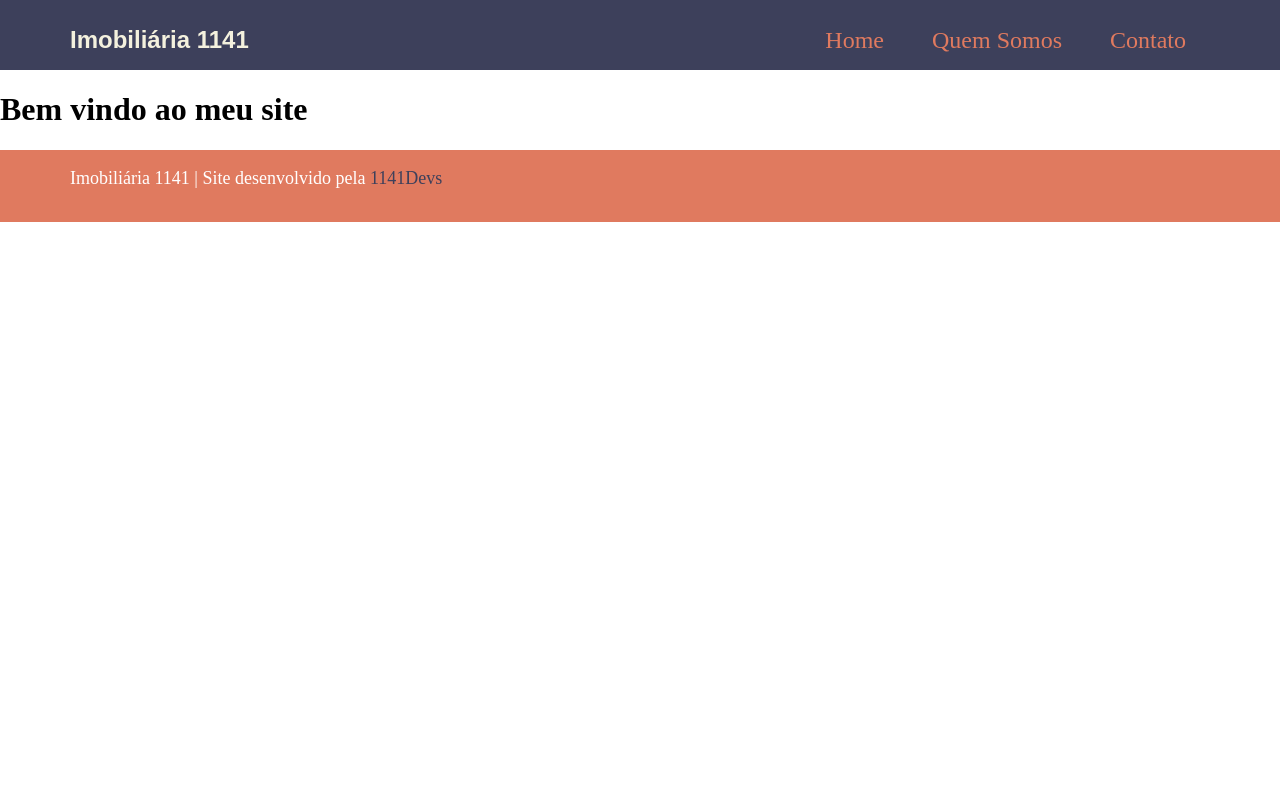
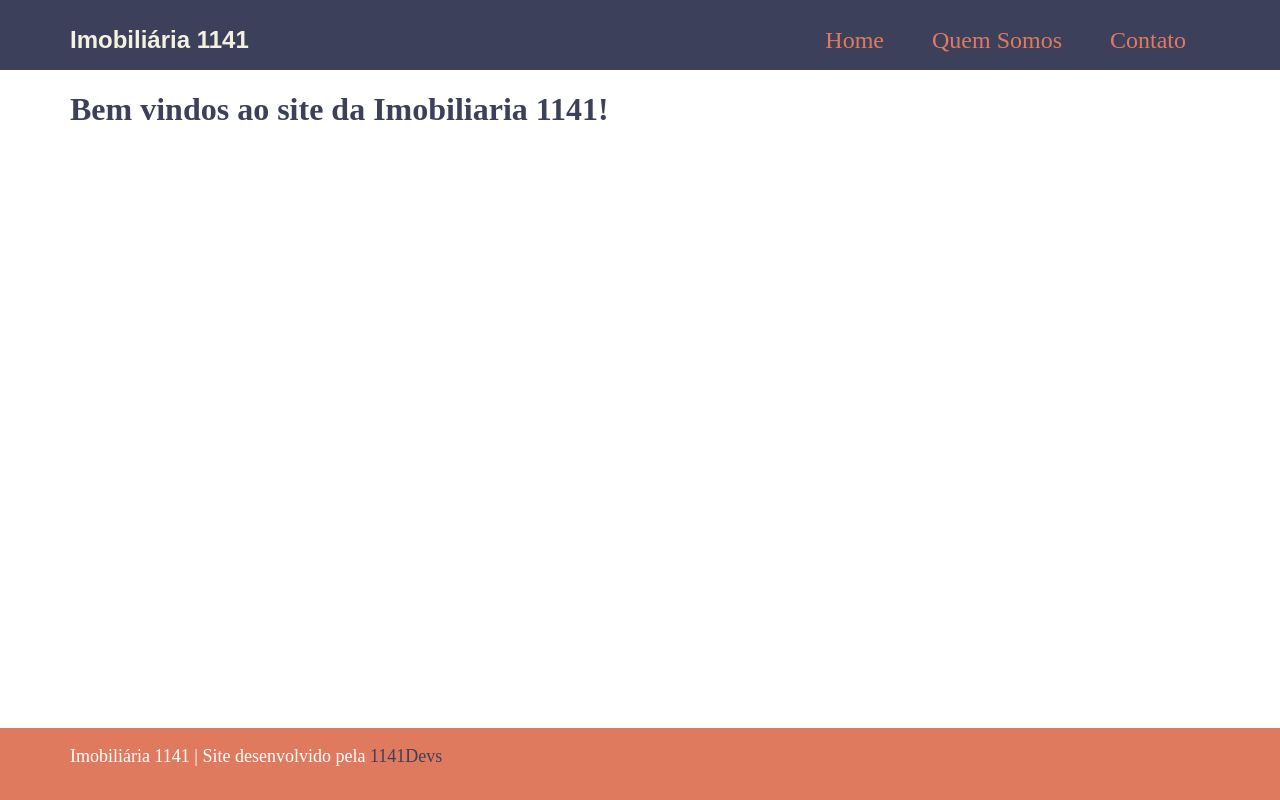
Before and after one commit to roofranklin/angular_1141, an Angular app: page / in a window 1280 px wide. Built offline with nearby package versions, Linux system fonts and the light colour scheme.

Commit message:
Aula de SASS ok

```diff
--- a/src/app/home/home.component.html
+++ b/src/app/home/home.component.html
@@ -1 +1,3 @@
-<h1>Bem vindo ao meu site</h1>
+<div class="container">
+    <h1>Bem vindos ao site da Imobiliaria 1141!</h1>
+</div>
--- a/src/app/home/home.component.scss
+++ b/src/app/home/home.component.scss
@@ -0,0 +1,13 @@
+@import "../app.component.scss";
+
+.container {
+    width: 1140px;
+    display: block;
+    margin: auto;
+    min-height: calc(100vh - 163px);
+    h1 {
+        font-family: $fonte-secundaria;
+        font-size: $extra-grande;
+        color: $cor-principal;
+    }
+}
```
